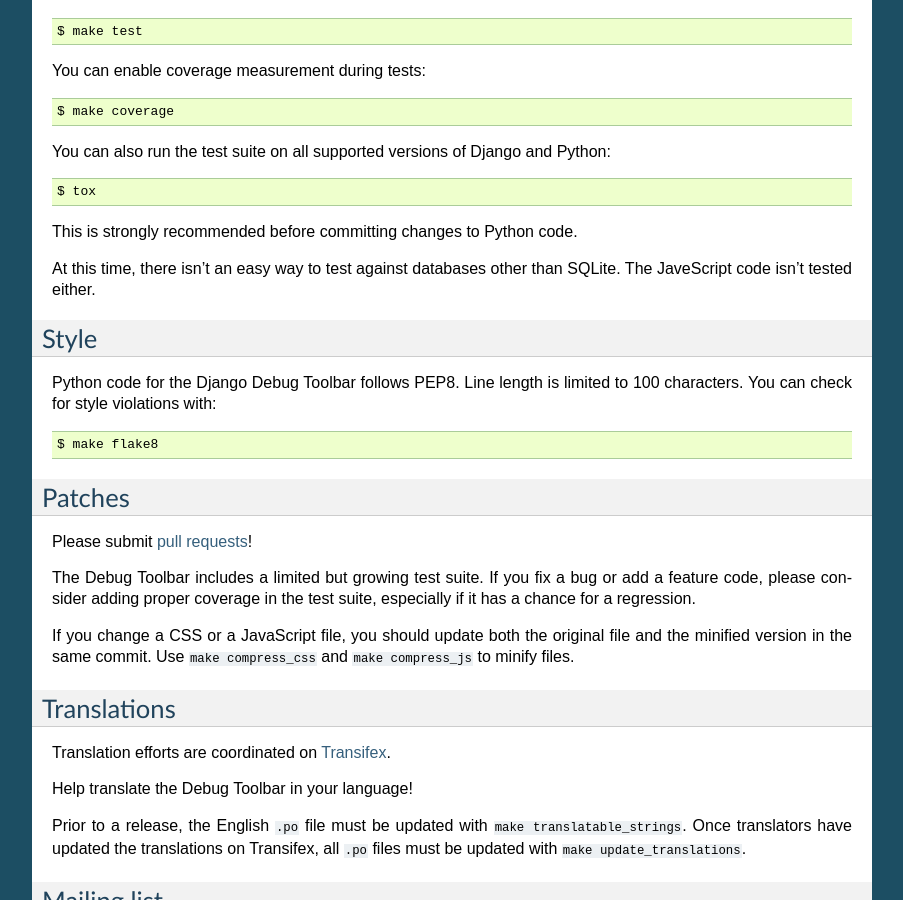
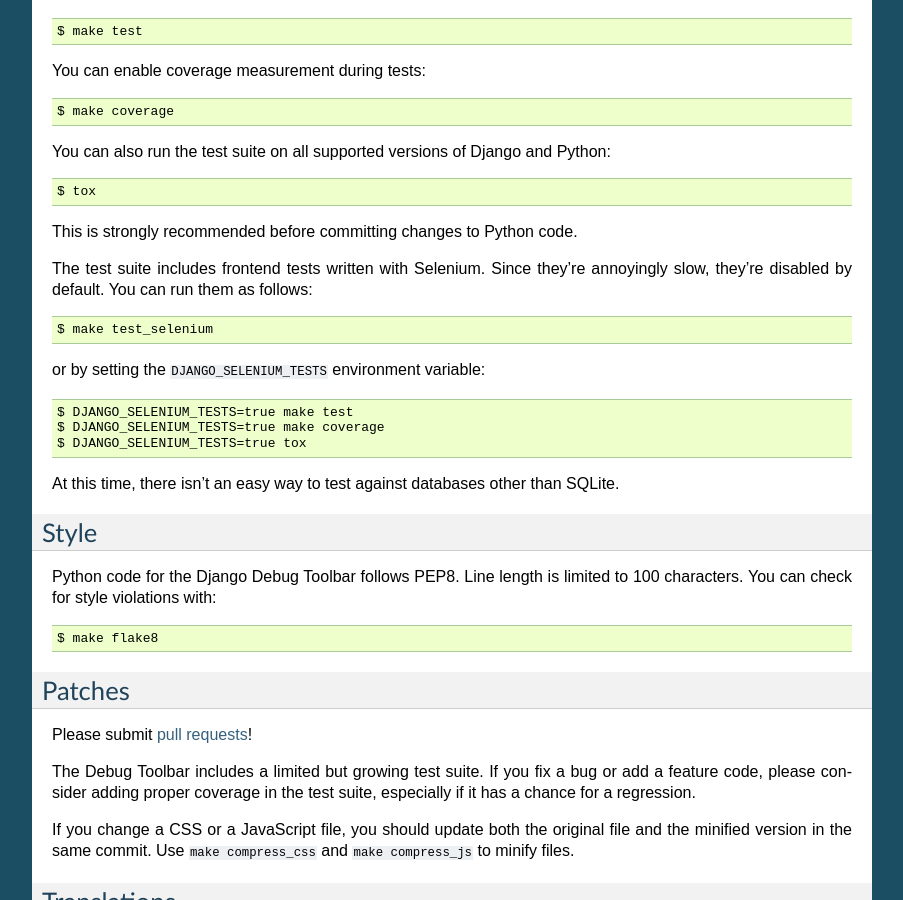
Before and after one commit to jazzband/django-debug-toolbar, a Sphinx documentation site: the page built from docs/contributing.rst, in a window 1280 px wide and 900 px high, scrolled down 595 px. Shown: the whole window, without its empty margins (198-1101 px from the left). Built offline with Sphinx 7.4.7, drawn with Linux system fonts in a browser that asks for light colours.

Commit message:
Add Selenim test.

```diff
--- a/docs/contributing.rst
+++ b/docs/contributing.rst
@@ -46,8 +46,19 @@
 
 This is strongly recommended before committing changes to Python code.
 
+The test suite includes frontend tests written with Selenium. Since they're
+annoyingly slow, they're disabled by default. You can run them as follows::
+
+    $ make test_selenium
+
+or by setting the ``DJANGO_SELENIUM_TESTS`` environment variable::
+
+    $ DJANGO_SELENIUM_TESTS=true make test
+    $ DJANGO_SELENIUM_TESTS=true make coverage
+    $ DJANGO_SELENIUM_TESTS=true tox
+
 At this time, there isn't an easy way to test against databases other than
-SQLite. The JaveScript code isn't tested either.
+SQLite.
 
 Style
 -----
--- a/requirements_dev.txt
+++ b/requirements_dev.txt
@@ -11,6 +11,7 @@
 
 coverage
 flake8
+selenium
 tox
 
 # Documentation
```
Also changed, not shown: 4 other files.
